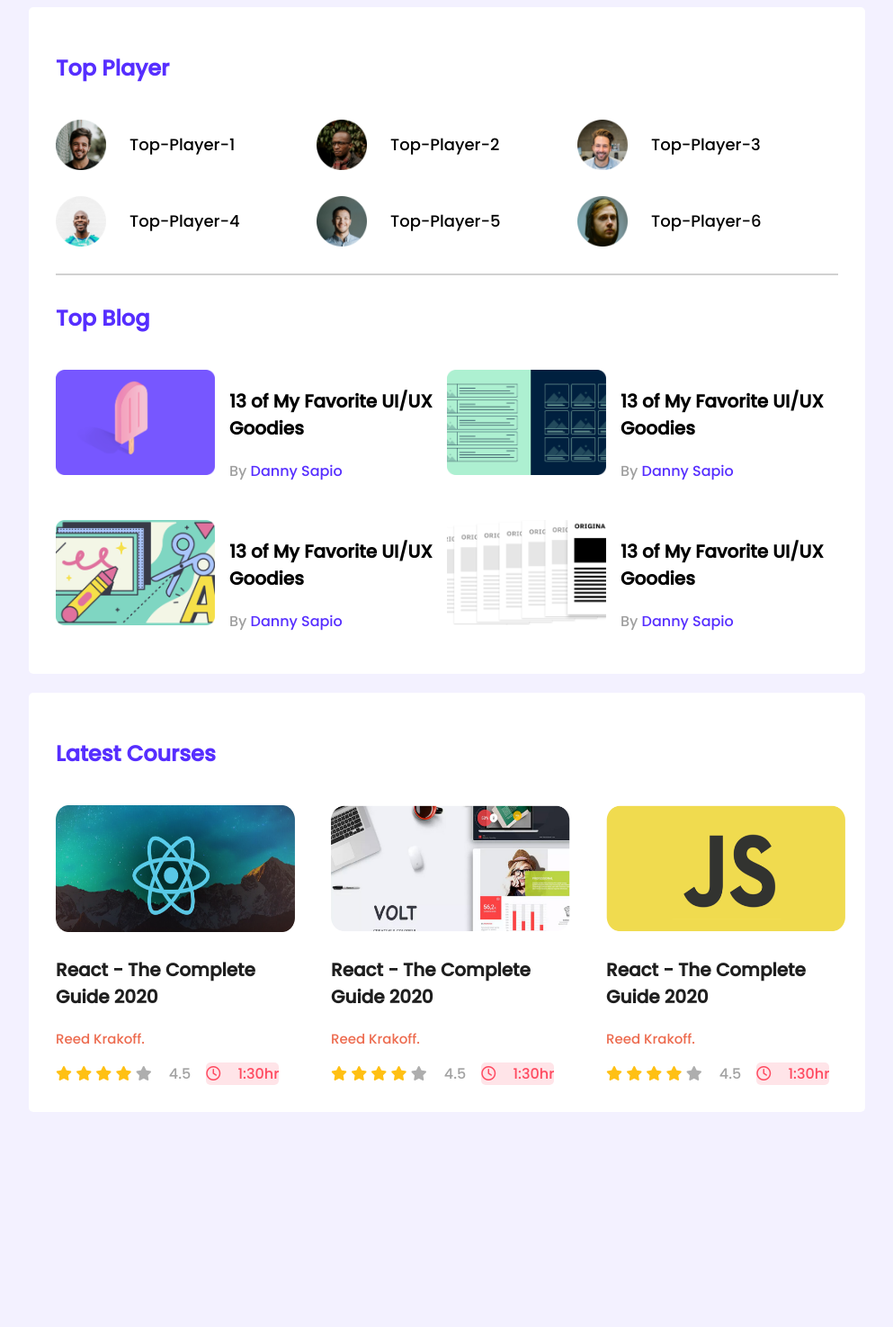
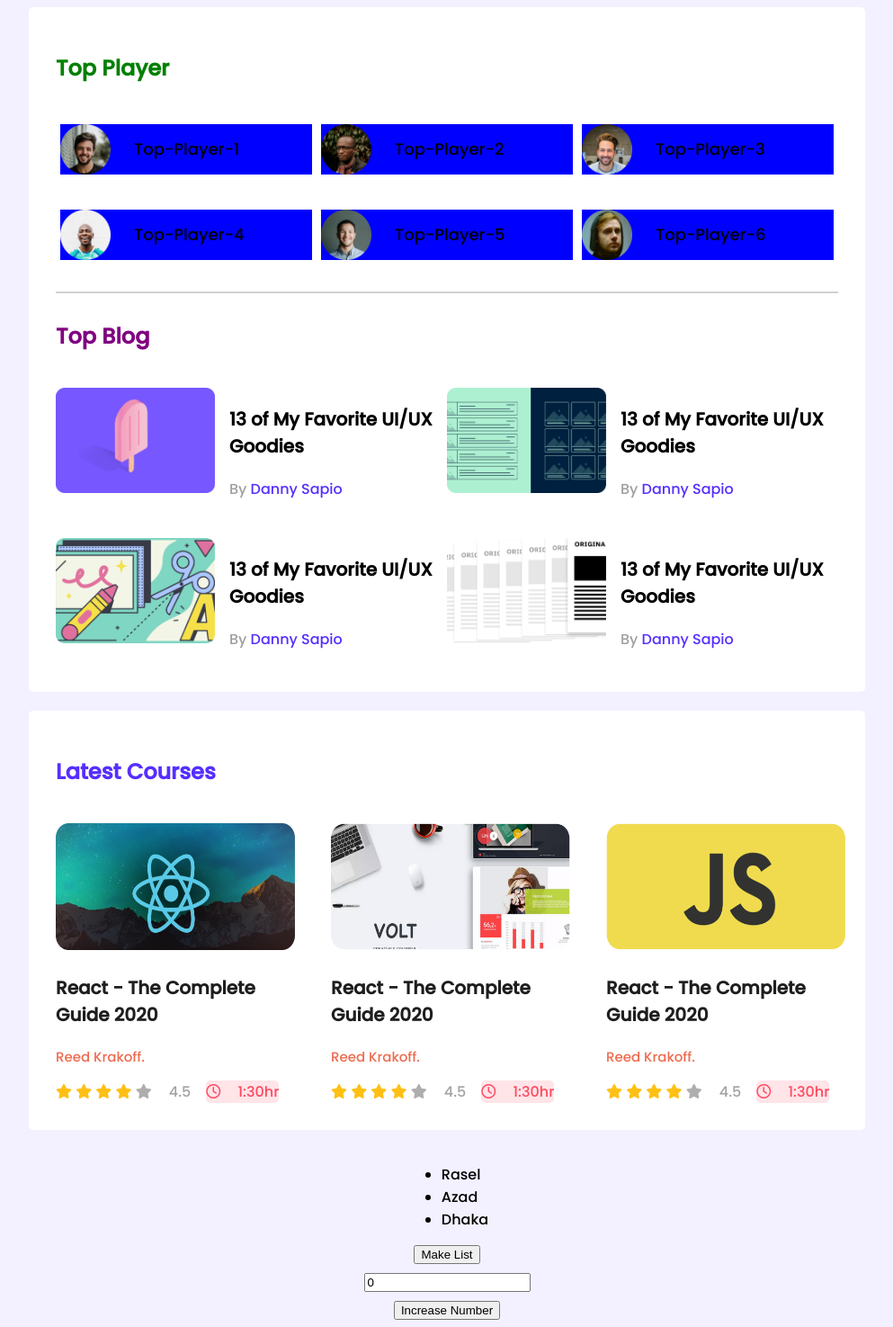
Before and after one commit to Rasel105/Leader-Board-CSS3, a plain HTML site: page index.html in a window 1280 px wide. Shown: the whole page at 90% size, without its empty margins (143-1136 px from the left). Before the commit the page ends 1265 px from the top, so only its background shows below. Drawn offline with Linux system fonts and the light colour scheme.

Commit message:
2 chalenge done

```diff
--- a/index.html
+++ b/index.html
@@ -1,17 +1,16 @@
 <!DOCTYPE html>
 <html lang="en">
+
 <head>
     <meta charset="UTF-8" />
     <meta http-equiv="X-UA-Compatible" content="IE=edge" />
     <meta name="viewport" content="width=device-width, initial-scale=1.0" />
     <!-- font awesome -->
-    <script
-      src="https://kit.fontawesome.com/341812e38a.js"
-      crossorigin="anonymous"
-    ></script>
+    <script src="https://kit.fontawesome.com/341812e38a.js" crossorigin="anonymous"></script>
     <link rel="stylesheet" href="./styles/style.css" />
     <title>WebLayout</title>
 </head>
+
 <body>
     <!-- header start -->
     <header></header>
@@ -19,7 +18,7 @@
         <!-- Top Player and Blogs -->
         <section class="container">
             <div class="top-players">
-          <h2 class="section-title">Top Player</h2>
+                <h2 id="topPlayer" class="section-title">Top Player</h2>
                 <div class="players">
                     <div class="player">
                         <img src="./images/players/player-1.png" alt="" />
@@ -50,7 +49,7 @@
             <hr />
             <!-- Top Blog section -->
             <div class="top-blogs">
-          <h2 class="section-title">Top Blog</h2>
+                <h2 id="topBlog" class="section-title">Top Blog</h2>
                 <div class="blogs">
                     <article class="blog">
                         <div class="thumbnail">
@@ -92,9 +91,7 @@
             </div>
         </section>
 
-
         <!-- course section -->
-
 
         <section class="container">
             <h2 class="section-title">Latest Courses</h2>
@@ -170,6 +167,20 @@
                 </div>
             </div>
         </section>
+        <section>
+            <ul id="ulList">
+                <li>Rasel</li>
+                <li>Azad</li>
+                <li>Dhaka</li>
+            </ul>
+        </section>
+
+        <button style="margin-bottom: 10px" id="makeList">Make List</button>
+
+        <input style="margin-bottom: 10px" type="number" name="" value="0" id="count" />
+        <button id="Button">Increase Number</button>
     </main>
+    <script src="./js/index.js"></script>
 </body>
+
 </html>
--- /dev/null
+++ b/js/index.js
@@ -0,0 +1,26 @@
+document.getElementById("topPlayer").style.color = "green";
+document.getElementById("topBlog").style.color = "purple";
+
+const players = document.getElementsByClassName("player");
+
+for (const player of players) {
+    player.style.backgroundColor = "rgb(0, 0, 255)";
+    player.style.margin = "5px";
+}
+
+document.getElementById("makeList").addEventListener("click", function() {
+    const ulList = document.getElementById("ulList");
+
+    const list = document.createElement("li");
+    list.innerText = "I love you Maa";
+    ulList.appendChild(list);
+});
+
+document.getElementById("Button").addEventListener("click", function() {
+    const inputValue = document.getElementById("count");
+    const inputNewValue = parseInt(inputValue.value) + 1;
+    inputValue.value = inputNewValue;
+    if (inputValue == 5) {
+        document.getElementById("Button").disabled = true;
+    }
+});
```
Lines whose indentation alone changed are shown as unchanged.
